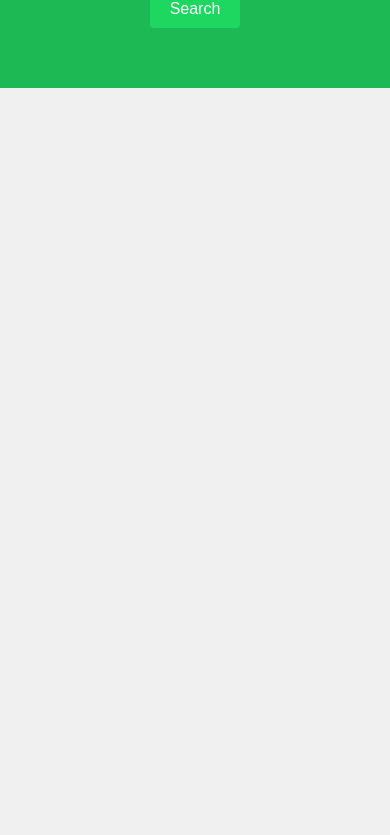
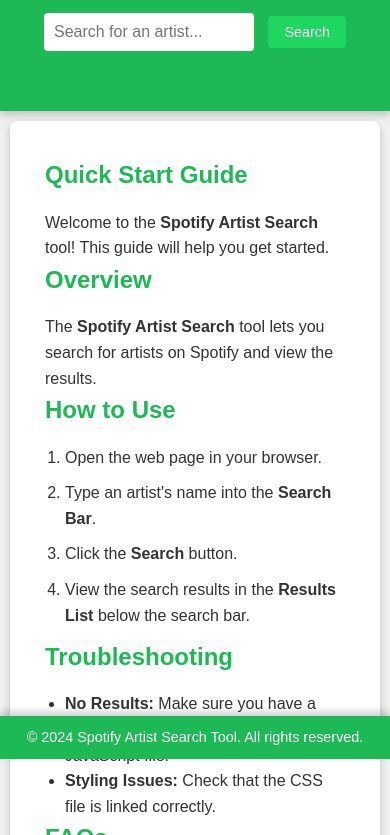
Before and after one commit to Tiano31/Petfinder, a plain HTML site: page index.html in a window 390 px wide. Shown: the part 85-920 px from the top of the page. Before the commit the page ends 844 px from the top, so only its background shows below. Drawn offline with Linux system fonts and the light colour scheme.

Commit message:
docu on the index page

```diff
--- a/index.html
+++ b/index.html
@@ -9,11 +9,51 @@
 <body>
     <header>
         <div class="container">
+            <h1>Spotify Artist Search</h1>
             <input type="text" id="search" placeholder="Search for an artist...">
             <button id="search-btn">Search</button>
             <ul id="results"></ul>
         </div>
     </header>
-    <script src="script.js"></script> <!-- Ensure this file name matches -->
+
+    <main>
+        <section id="documentation">
+            <div class="container">
+                <h2>Quick Start Guide</h2>
+                <p>Welcome to the <strong>Spotify Artist Search</strong> tool! This guide will help you get started.</p>
+
+                <h2>Overview</h2>
+                <p>The <strong>Spotify Artist Search</strong> tool lets you search for artists on Spotify and view the results.</p>
+
+                <h2>How to Use</h2>
+                <ol>
+                    <li>Open the web page in your browser.</li>
+                    <li>Type an artist's name into the <strong>Search Bar</strong>.</li>
+                    <li>Click the <strong>Search</strong> button.</li>
+                    <li>View the search results in the <strong>Results List</strong> below the search bar.</li>
+                </ol>
+
+                <h2>Troubleshooting</h2>
+                <ul>
+                    <li><strong>No Results:</strong> Make sure you have a valid Spotify API token in the JavaScript file.</li>
+                    <li><strong>Styling Issues:</strong> Check that the CSS file is linked correctly.</li>
+                </ul>
+
+                <h2>FAQs</h2>
+                <ul>
+                    <li><strong>How do I get a Spotify API token?</strong> You can get a token by creating an app on the <a href="https://developer.spotify.com/dashboard/" target="_blank">Spotify Developer Dashboard</a>.</li>
+                </ul>
+
+                <h2>Support</h2>
+                <p>If you need more help, please contact us at <a href="mailto:support@example.com">support@example.com</a>.</p>
+            </div>
+        </section>
+    </main>
+
+    <footer>
+        <p>© 2024 Spotify Artist Search Tool. All rights reserved.</p>
+    </footer>
+
+    <script src="script.js"></script>
 </body>
 </html>
--- a/styles.css
+++ b/styles.css
@@ -9,6 +9,7 @@ body {
     font-family: Arial, sans-serif;
     line-height: 1.6;
     background-color: #f0f0f0;
+    color: #333;
 }
 
 .container {
@@ -22,16 +23,22 @@ header {
     color: white;
     text-align: center;
     padding: 20px 0;
+    box-shadow: 0 4px 8px rgba(0,0,0,0.2);
 }
 
-
+header h1 {
+    margin-bottom: 20px;
+    font-size: 2em;
+}
 
 header input {
     padding: 10px;
     width: 70%;
+    max-width: 500px;
     border: none;
     border-radius: 4px;
     margin-right: 10px;
+    font-size: 1em;
 }
 
 header button {
@@ -61,7 +68,9 @@ header li {
     background-color: white;
     margin-bottom: 10px;
     cursor: pointer;
-    color: black; /* Changed text color to black */
+    color: black;
+    box-shadow: 0 2px 4px rgba(0,0,0,0.1);
+    border-radius: 4px;
 }
 
 header li:hover {
@@ -75,86 +84,68 @@ header img {
     height: 50px; /* Adjust the size as needed */
 }
 
-/* Other styles */
 main {
     padding: 20px;
-    display: flex;
-    flex-wrap: wrap;
-    gap: 20px;
 }
 
 section {
     background-color: white;
     padding: 20px;
     border-radius: 8px;
-    flex: 1;
+    box-shadow: 0 4px 8px rgba(0,0,0,0.2);
+    margin-bottom: 30px;
 }
 
 h2 {
-    font-size: 1.4em;
-    margin-bottom: 10px;
+    font-size: 1.5em;
+    margin-bottom: 15px;
+    color: #1DB954;
 }
 
-ul {
-    list-style-type: none;
-    padding: 0;
+ul, ol {
+    padding-left: 20px;
 }
 
-li {
+ol li {
     margin-bottom: 10px;
 }
 
 footer {
     background-color: #1DB954;
+    color: white;
     text-align: center;
-    padding: 20px;
+    padding: 10px 0;
     position: fixed;
     bottom: 0;
     left: 0;
     right: 0;
+    box-shadow: 0 -4px 8px rgba(0,0,0,0.2);
 }
 
-button {
-    background-color: #1ED760;
-    color: white;
-    padding: 10px 20px;
-    border: none;
-    border-radius: 5px;
-    cursor: pointer;
-    font-size: 1em;
+footer p {
+    margin: 0;
+    font-size: 0.9em;
 }
 
-button:hover {
-    background-color: #1DB954;
-}
+/* Responsive Styles */
+@media (max-width: 768px) {
+    header input {
+        width: 60%;
+    }
 
-audio {
-    display: block;
-    margin: 0 auto;
-    margin-top: 10px;
-    width: 90%;
-    max-width: 300px;
-}
-
-@media (max-width: 768px) {
-    header img {
-        width: 120px;
-        height: 120px;
+    main {
+        padding: 10px;
     }
 
     header h1 {
         font-size: 1.5em;
     }
 
-    main {
-        padding: 10px;
+    section {
+        padding: 15px;
     }
 
-    section {
-        padding: 10px;
-    }
-
-    button {
+    header button {
         padding: 8px 16px;
         font-size: 0.9em;
     }
```
